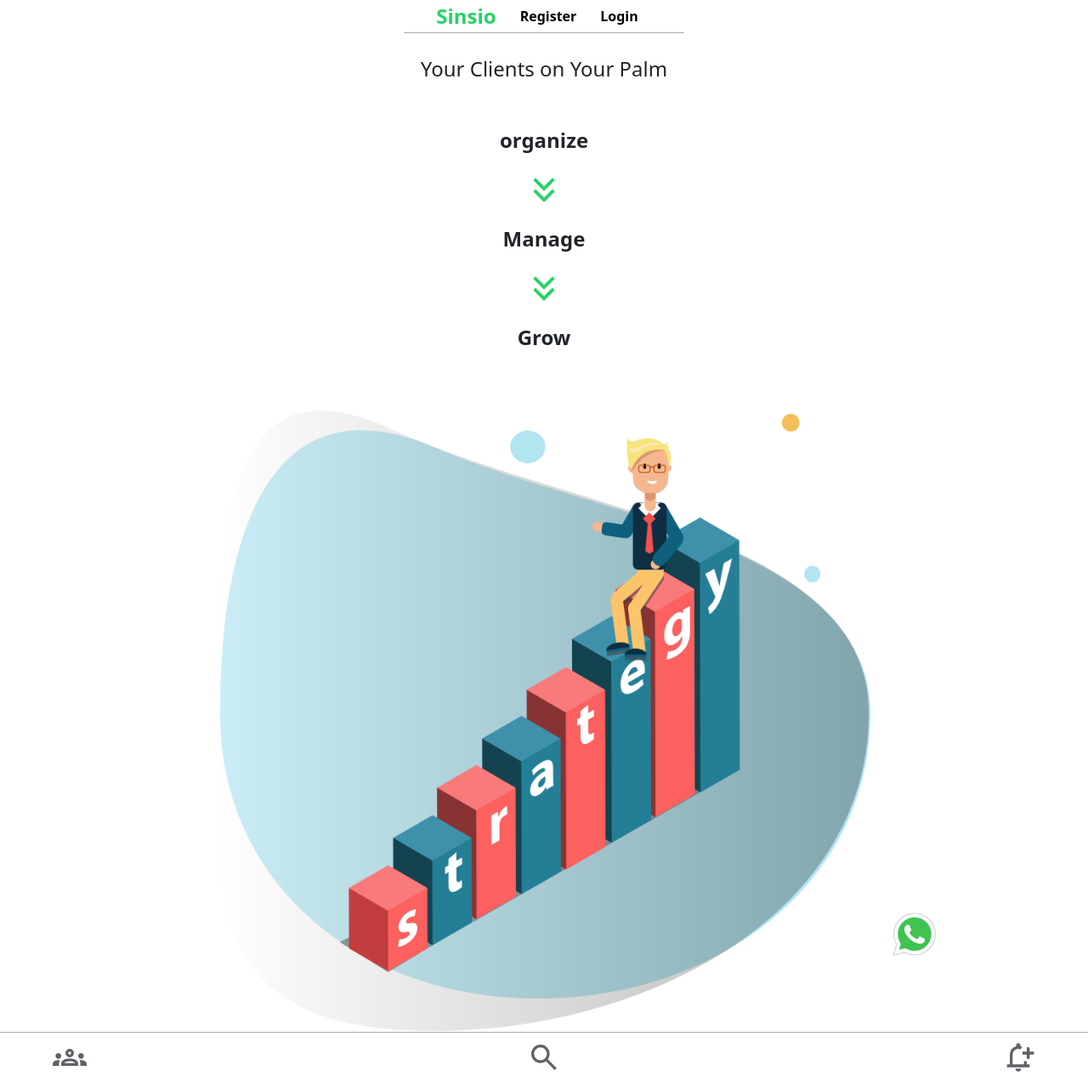
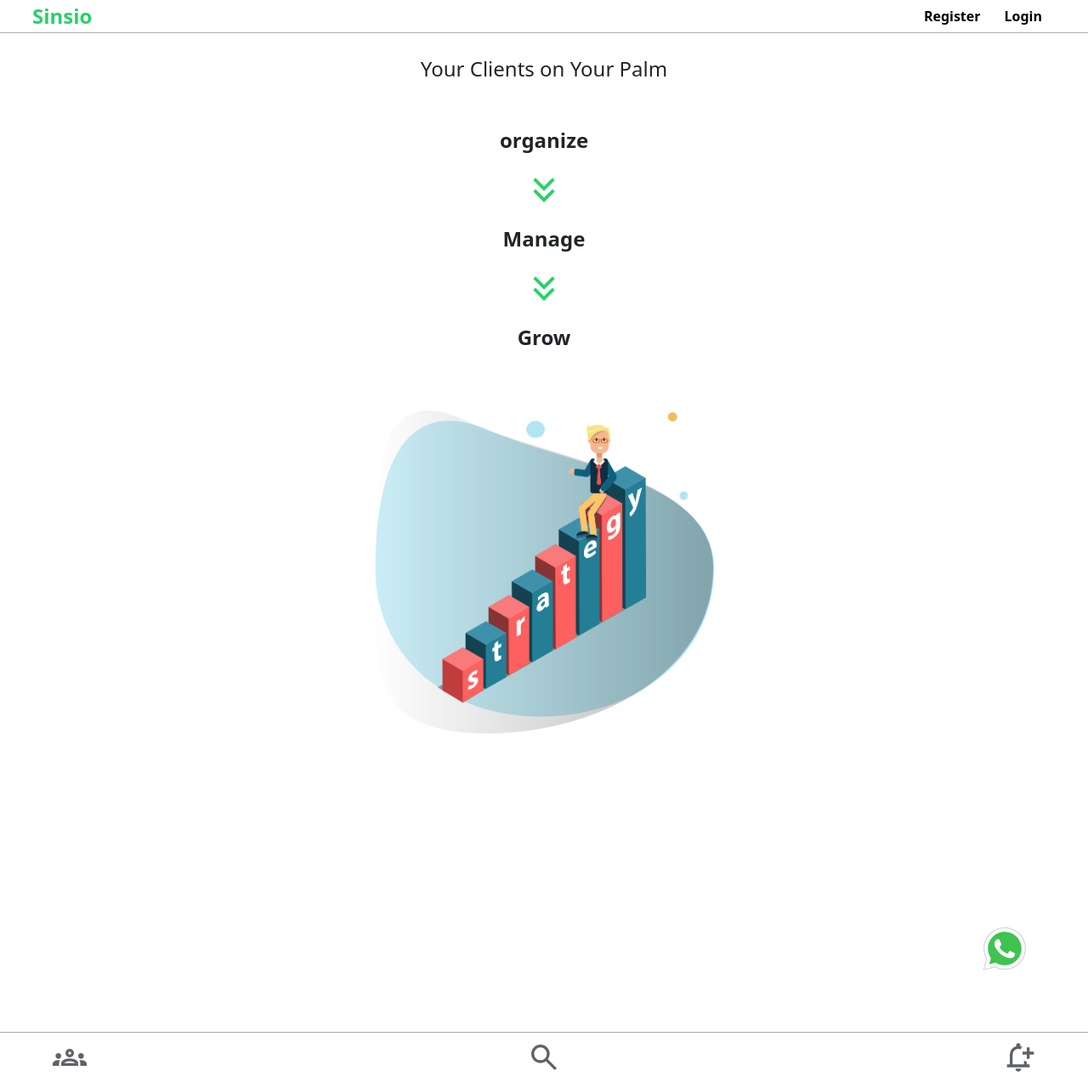
Before and after one commit to pressnardy/sinsio, a Django app: page / in a window 1280 px wide. Shown: the whole page at 85% size. Run offline with Django 5.2, Linux system fonts and the light colour scheme.

Commit message:
updated urlstocache

```diff
--- a/clients/static/clients/register.css
+++ b/clients/static/clients/register.css
@@ -19,7 +19,7 @@
         align-items: flex-start;
         gap: 8px;
         border: 1px solid var(--light-gray);
-        padding: 8px 16px;
+        padding: 32px;
         box-sizing: content-box;
         min-width: 250px;
     }
--- a/eccentric/static/eccentric/home.css
+++ b/eccentric/static/eccentric/home.css
@@ -25,6 +25,7 @@ nav {
     border-bottom: 1px solid var(--light-gray);
     position: sticky;
     top: 0;
+    width: 100%;
 }
 
 .home {
@@ -76,6 +77,7 @@ button.login {
 
 #growth {
     width: 60vw;
+    max-width: 400px;
 }
 nav > .buttons{
     display: flex;
@@ -124,10 +126,10 @@ button.form-submit {
 #send-message {
     background: none;
     position: absolute;
-    left: 80vw;
+    left: 90vw;
     bottom: 10vh;
     border: none;
-    margin: 16px;
+    margin-right: 32px;
 
 }
 
@@ -308,7 +310,7 @@ input.input-text {
     #send-message {
         background: none;
         position: fixed;
-        left: 70vw;
+        left: 80vw;
         bottom: 10vh;
         border: none;
         margin-right: 8vw;
--- a/eccentric/static/js/serviceworker.js
+++ b/eccentric/static/js/serviceworker.js
@@ -5,6 +5,8 @@ const urlsToCache = [
     '/static/eccentric/svg/search.svg',
     '/static/eccentric/svg/whatsapp-chat.svg',
     '/static/s.svg',
+    '/doublearrow.svg',
+    '/growth.png',
     '/static/iconfavicon.png',
     '/static/sicon.svg',
     '/eccentric/home.html',
--- a/eccentric/templates/eccentric/home.html
+++ b/eccentric/templates/eccentric/home.html
@@ -61,9 +61,9 @@
 		</div>
 	</div>
 		<form class="contact-us">
-			<button id="send-message">
+			<a id="send-message" href="https://wa.me/254706088217?" target="_blank">
 				<img id="whatsapp" src="{% static 'eccentric/svg/whatsapp-chat.svg' %}">
-			</button>
+			</a>
 		</form>
 	{% endblock %}
 	</section>
```
Also changed, not shown: clients/static/clients/index.css (+8 -3 lines).
